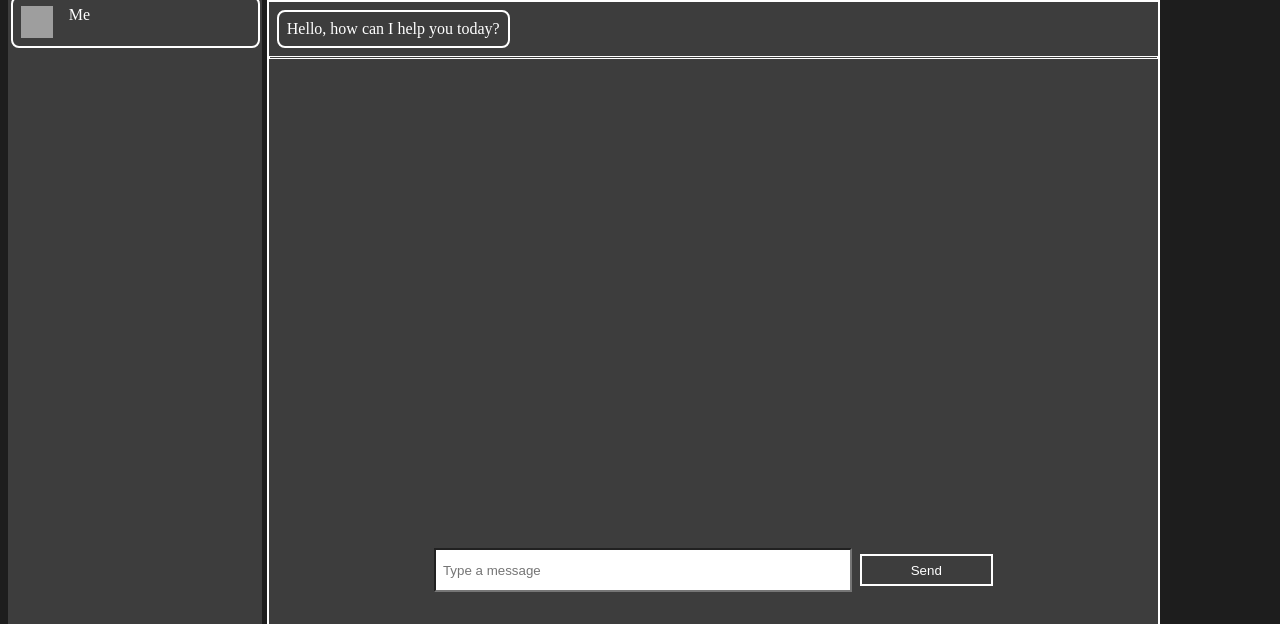
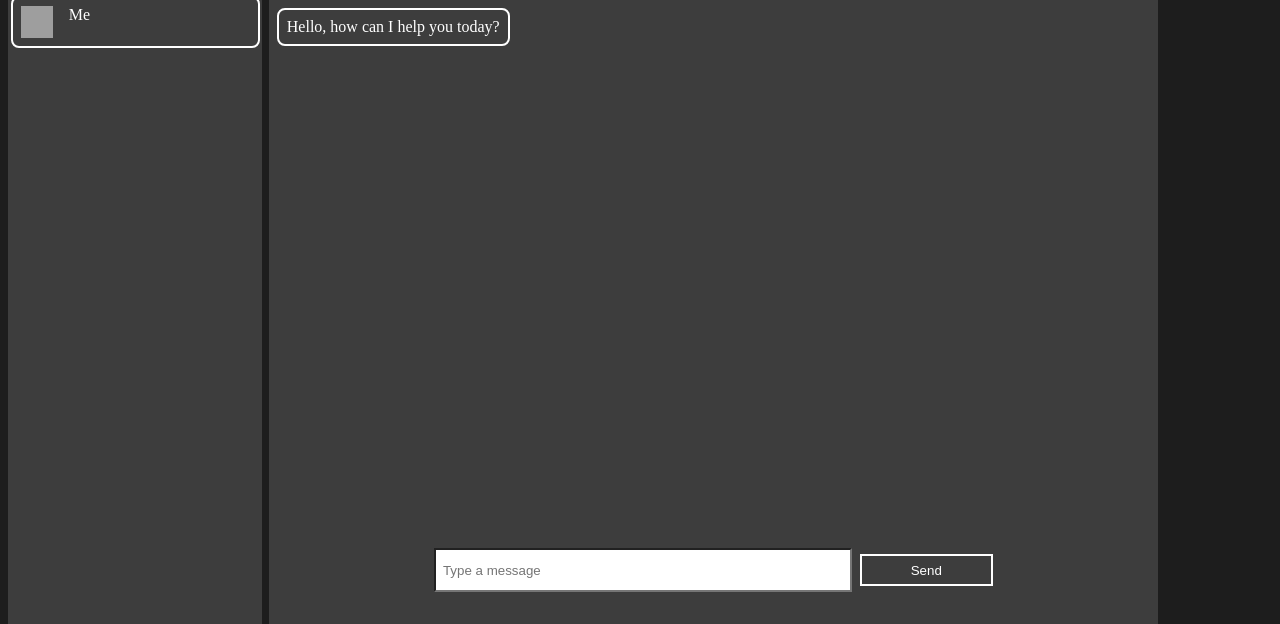
Before and after one commit to Clint171/gumzo, a plain HTML site: page frontend/index.html in a window 1280 px wide. Shown: the part 192-816 px from the top of the page. Drawn offline with nearby package versions, Linux system fonts and the light colour scheme; no server answers; grey boxes are pictures that could not be loaded.

Commit message:
Fix (UI): removed unnecessary borders

```diff
--- a/frontend/resources/css/chat.css
+++ b/frontend/resources/css/chat.css
@@ -122,7 +122,6 @@ body{
 #chat{
     width: 100%;
     height: 100%;
-    border: 2px solid white;
     display: flex;
     flex-direction: column;
     overflow: scroll;
@@ -136,7 +135,6 @@ body{
 #anchor{
     overflow-anchor: auto;
     height: 1px;
-    border: 1px solid white;
 }
 
 #heading{
```
